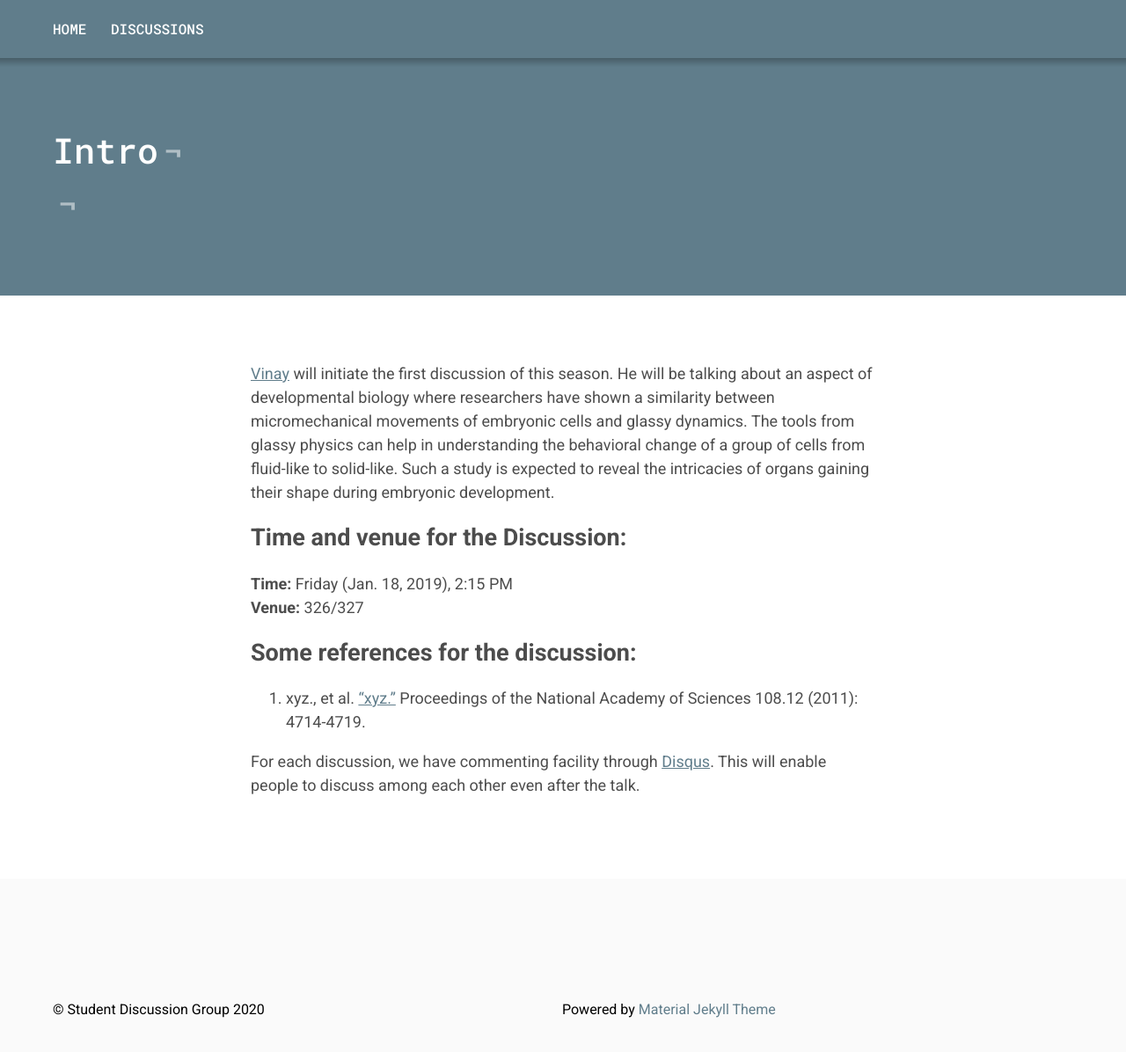
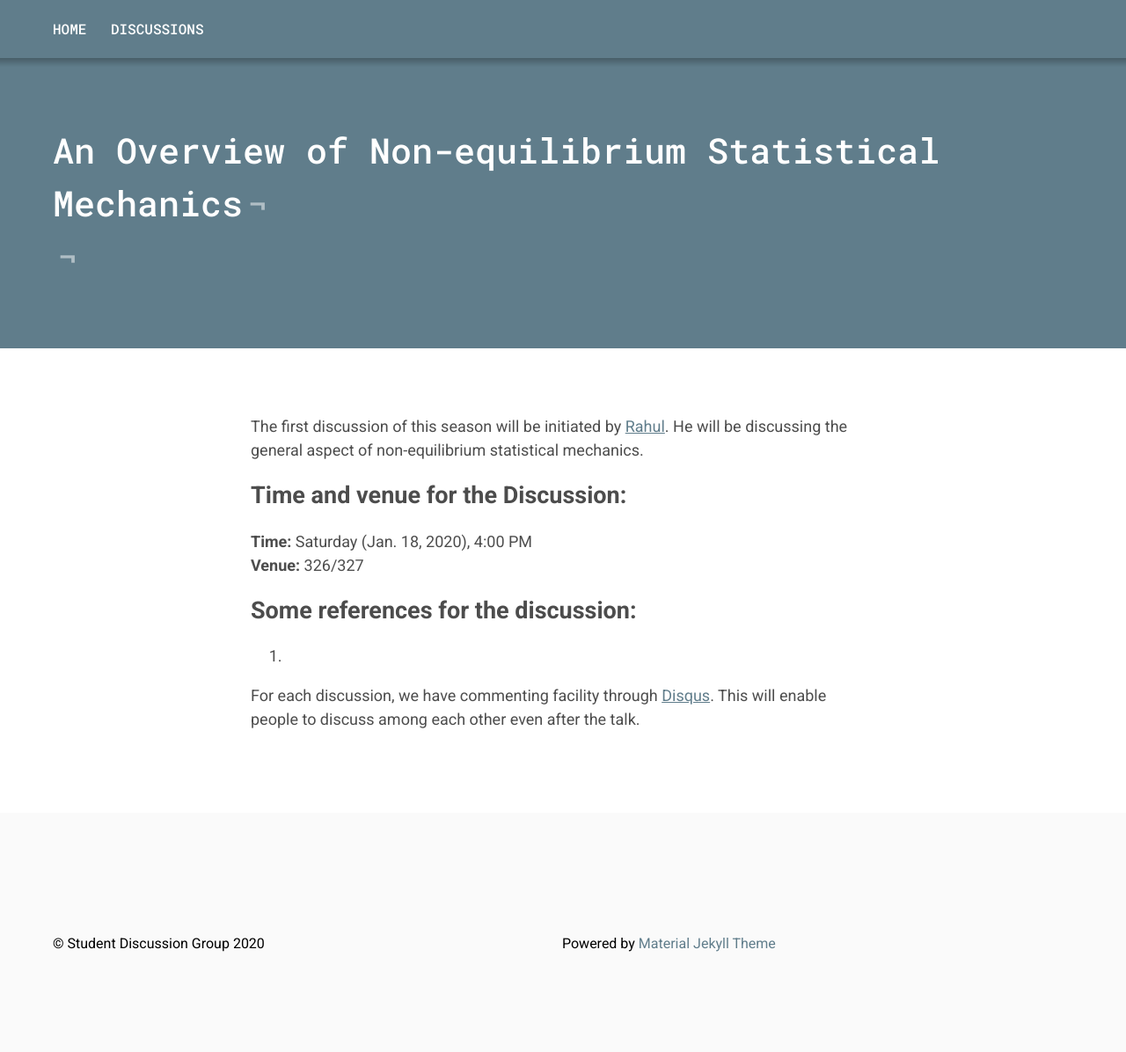
Before and after one commit to vinayphys/discussion2020, a Jekyll site: the page built from _posts/2020-01-18-Introduction-Nonequilibrium.markdown, in a window 1280 px wide and 1299 px high. Shown: the top 1196 px of the window at 88% size. Built offline with Jekyll 4.4.1, drawn with Linux system fonts in a browser that asks for light colours; comment, search, counter and statistics services are not loaded.

Commit message:
Update 2020-01-18-Introduction-Nonequilibrium.markdown

```diff
--- a/_posts/2020-01-18-Introduction-Nonequilibrium.markdown
+++ b/_posts/2020-01-18-Introduction-Nonequilibrium.markdown
@@ -1,17 +1,16 @@
 ---
 layout: post
-title:  "Intro"
+title:  "An Overview of Non-equilibrium Statistical Mechanics"
 date:   2020-01-18 18:52:21 -0500
 ---
-[Vinay](https://www.imsc.res.in/~vinayv/) will initiate the first discussion of this season. He will be talking about an aspect of developmental biology where researchers have shown a similarity between micromechanical movements of embryonic cells and glassy dynamics. The tools from glassy physics can help in understanding the behavioral change of a group of cells from fluid-like to solid-like. Such a study is expected to reveal the intricacies of organs gaining their shape during embryonic development.
+The first discussion of this season will be initiated by [Rahul](https://www.imsc.res.in/rahul_sunil_dandekar). He will be discussing the general aspect of non-equilibrium statistical mechanics.
 
 ## Time and venue for the Discussion:
-**Time:** Friday (Jan. 18, 2019), 2:15 PM
+**Time:** Saturday (Jan. 18, 2020), 4:00 PM
 **Venue:** 326/327
 
 ## Some references for the discussion:
 
-1. xyz., et al. ["xyz."](https://www.pnas.org/content/pnas/108/12/4714.full.pdf) Proceedings of the National Academy of Sciences 108.12 (2011): 4714-4719.
-
+1.
 
 For each discussion, we have commenting facility through [Disqus](https://disqus.com/). This will enable people to discuss among each other even after the talk.
```
